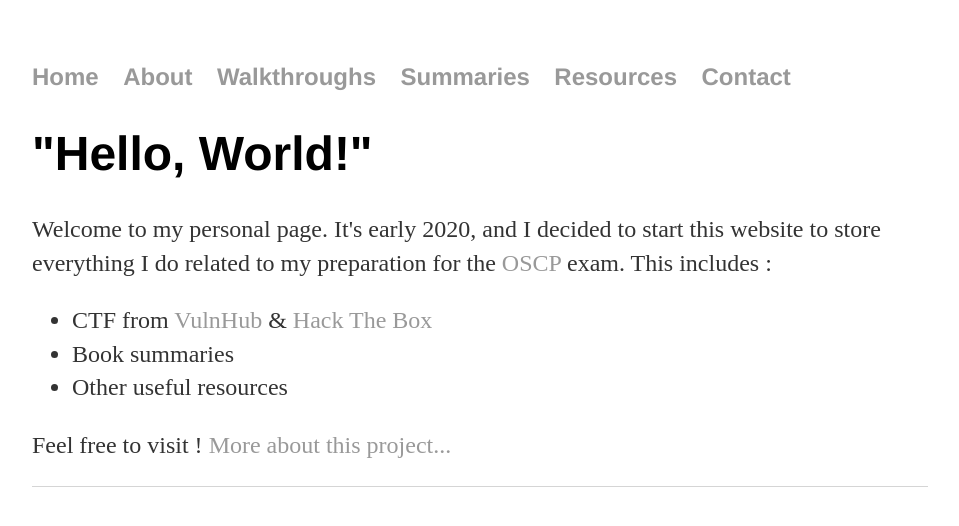
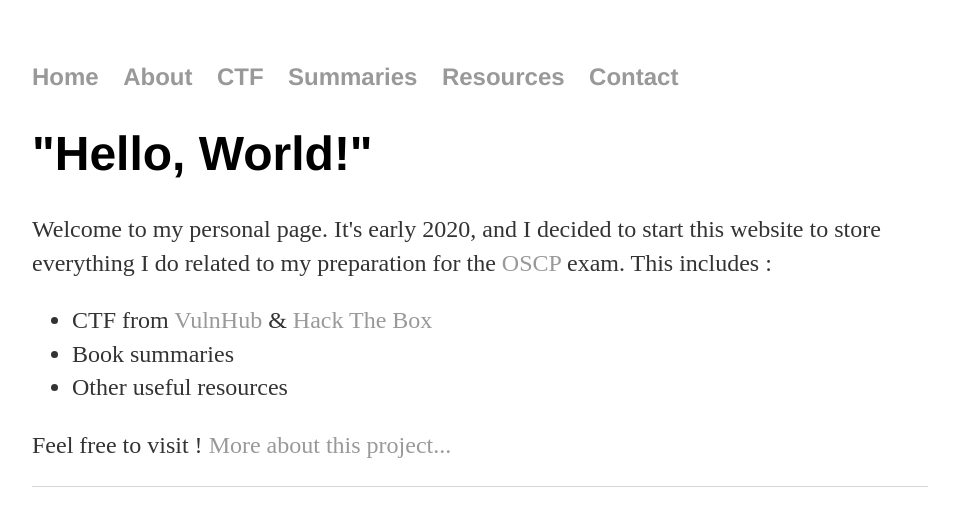
Before and after one commit to jsom1/jsom1.github.io, a Jekyll site: the page built from index.html, in a window 1280 px wide. Shown: the top 526 px of the page, without its empty margins (160-1119 px from the left). Built offline with Jekyll 4.4.1, drawn with Linux system fonts in a browser that asks for light colours.

Commit message:
Update default.html

```diff
--- a/_layouts/default.html
+++ b/_layouts/default.html
@@ -11,7 +11,7 @@
 	        		<li><a href="/">Home</a></li>
 		        	<li><a href="/about">About</a></li>
 	        		<!--<li><a href="/cv">CV</a></li>-->
-	        		<li><a href="/walkthroughs">Walkthroughs</a></li>
+	        		<li><a href="/walkthroughs">CTF</a></li>
 				<li><a href="/summaries">Summaries</a></li>
 				<li><a href="/resources">Resources</a></li>
 				<li><a href="/contact">Contact</a></li>
```
